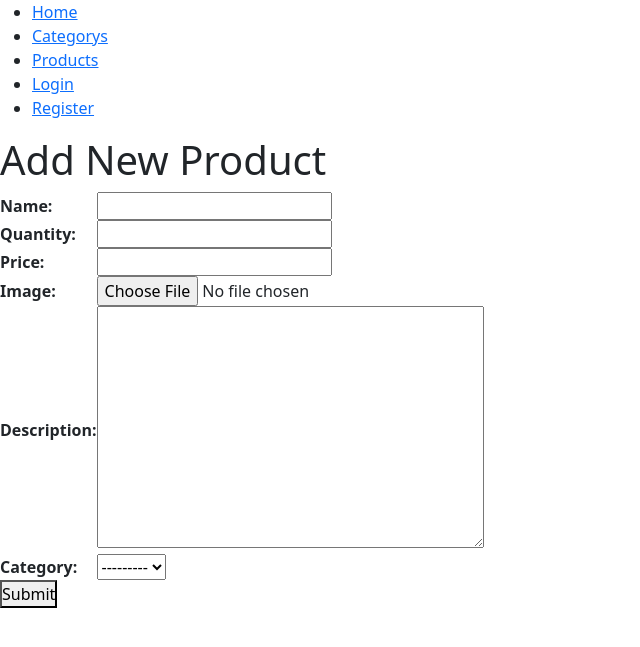
After one commit to Leuim/overclocked, a Django app: page /products/create/ in a window 1280 px wide. The commit adds this page. Shown: the top 647 px of the page, without its empty margins (0-640 px from the left). Run offline with Django 5.2, Linux system fonts and the light colour scheme; data that the repository does not hold is empty.

Commit message:
done with the urls/views of the product cbvs

```diff
--- a/main_app/models.py
+++ b/main_app/models.py
@@ -26,7 +26,6 @@ class Order(models.Model):
         return f"Order belongs {self.cart}"
 
 
-
 # Category
 class Category(models.Model):
     name = models.CharField()
@@ -35,11 +34,7 @@ class Category(models.Model):
         return self.name
 
     def get_absolute_url(self):
-        return reverse('categorys-detail', kwargs={'category_id': self.id})
-
-
-
-
+        return reverse('categories-detail', kwargs={'pk': self.id})
 
 # Product
 class Product(models.Model):
@@ -53,6 +48,8 @@ class Product(models.Model):
     def __str__(self):
         return self.name
 
+    def get_absolute_url(self):
+        return reverse('products-detail', kwargs={'pk': self.id})
 
 
 # Cartitem
--- a/main_app/templates/base.html
+++ b/main_app/templates/base.html
@@ -6,6 +6,8 @@
     <meta charset="UTF-8">
     <meta name="viewport" content="width=device-width, initial-scale=1.0">
     <link rel="stylesheet" href="{% static 'css/style.css' %}" />
+    <link href="https://cdn.jsdelivr.net/npm/bootstrap@5.3.8/dist/css/bootstrap.min.css" rel="stylesheet" integrity="sha384-sRIl4kxILFvY47J16cr9ZwB07vP4J8+LH7qKQnuqkuIAvNWLzeN8tE5YBujZqJLB" crossorigin="anonymous">
+    <script src="https://cdn.jsdelivr.net/npm/bootstrap@5.3.8/dist/js/bootstrap.bundle.min.js" integrity="sha384-FKyoEForCGlyvwx9Hj09JcYn3nv7wiPVlz7YYwJrWVcXK/BmnVDxM+D2scQbITxI" crossorigin="anonymous"></script>
     <title>
         {% block title %}
         {% endblock %}
@@ -17,7 +19,8 @@
         <nav>
             <ul>
                 <li><a href="{% url 'home' %}">Home</a></li>
-                <li><a href="{% url 'categorys-index' %}">Categorys</a></li>
+                <li><a href="{% url 'categories-index' %}">Categorys</a></li>
+                <li><a href="{% url 'products-index' %}">Products</a></li>
                 {% if user.is_authenticated %}
                 <form action="{% url 'logout' %}" method="post">
                     {% csrf_token %}
--- a/main_app/templates/main_app/category_form.html
+++ b/main_app/templates/main_app/category_form.html
@@ -12,6 +12,6 @@ All Categories
     <table>
         {{ form.as_table }}
     </table>
-    <button type="submit">Submit</button>
+    <button class="btn btn-outline-primary" type="submit">Submit</button>
 </form>
 {% endblock %}
--- a/main_app/templates/main_app/category_list.html
+++ b/main_app/templates/main_app/category_list.html
@@ -7,11 +7,12 @@ Category List
 {% endblock %}
 
 {% block content %}
+    <button><a href="{% url 'categories-create' %}">add new category</a></button>
 {% for category in category_list %}
 <div>
-    <button><a href="{% url 'categorys-create' %}">add new category</a></button>
+
     <div>
-        <p><a href="{% url 'categorys-detail' category.id %}">{{ category.name }}</a></p>
+        <p><a href="{% url 'categories-detail' category.id %}">{{ category.name }}</a></p>
     </div>
 </div>
 {% endfor %}
--- /dev/null
+++ b/main_app/templates/main_app/product_form.html
@@ -0,0 +1,22 @@
+{% extends 'base.html' %}
+
+{% load static %}
+
+{% block title %}
+All Products
+{% endblock %}
+
+{% block content %}
+    {% if product %}
+        <h1>Edit {{ product.name }}</h1>
+    {% else %}
+        <h1>Add New Product</h1>
+    {% endif %}
+    <form action="" method="post" enctype="multipart/form-data">
+        {% csrf_token %}
+        <table>
+            {{ form.as_table }}
+        </table>
+        <button type="submit">Submit</button>
+    </form>
+{% endblock %}
--- a/main_app/urls.py
+++ b/main_app/urls.py
@@ -6,7 +6,15 @@ urlpatterns = [
     path('accounts/signup', views.signup, name="signup"),
 
     # Category cbv's
-    path('categorys/create/', views.CategoryCreate.as_view(), name="categorys-create"),
-    path('categorys/', views.CategoryList.as_view(), name='categorys-index'),
-    path('categorys/<int:pk>', views.CategoryDetail.as_view(), name='categorys-detail'),
+    path('categories/create/', views.CategoryCreate.as_view(), name="categories-create"),
+    path('categories/', views.CategoryList.as_view(), name='categories-index'),
+    path('categories/<int:pk>', views.CategoryDetail.as_view(), name='categories-detail'),
+
+    # Product's cbv's
+    path('products/create/', views.ProductCreate.as_view(), name="products-create"),
+    path('products/', views.ProductList.as_view(), name="products-index"),
+    path('products/<int:pk>', views.ProductDetail.as_view(), name="products-detail"),
+    path('products/<int:pk>/update/', views.ProductUpdate.as_view(), name='product-update'),
+    path('products/<int:pk>/delete/', views.ProductDelete.as_view(), name='product-delete'),
+
 ]
--- a/main_app/views.py
+++ b/main_app/views.py
@@ -1,8 +1,9 @@
 from django.shortcuts import render, redirect
 from django.contrib.auth import login
 from django.contrib.auth.forms import UserCreationForm
-from .models import Category
+from .models import Category, Product
 from django.contrib.auth.decorators import login_required
+from django.contrib.auth.mixins import LoginRequiredMixin
 from django.views.generic.edit import CreateView, DeleteView, UpdateView
 from django.views.generic import ListView, DetailView
 # Create your views here.
@@ -23,10 +24,12 @@ def signup(request):
     return render(request, 'signup.html', context)
 
 def all_categories(request):
-    categorys = Category.objects.all()
-    return render(request, "category/index.html", categorys)
+    categories = Category.objects.all()
+    return render(request, "category/index.html", categories)
 
-class CategoryCreate(CreateView):
+
+# Category cbv's
+class CategoryCreate(LoginRequiredMixin, CreateView):
     model = Category
     fields = '__all__'
 
@@ -40,3 +43,22 @@ class CategoryDetail(DetailView):
 
 class CategoryList(ListView):
     model = Category
+
+# Product cbv's
+class ProductList(ListView):
+    model = Product
+
+class ProductDetail(DetailView):
+    model = Product
+
+class ProductCreate(CreateView):
+    model = Product
+    fields = '__all__'
+
+class ProductUpdate(UpdateView):
+    model = Product
+    fields = '__all__'
+
+class ProductDelete(DeleteView):
+    model = Product
+    success_url = '/Products/'
```
Also changed, not shown: main_app/templates/main_app/product_list.html (added, +18 -0 lines).
